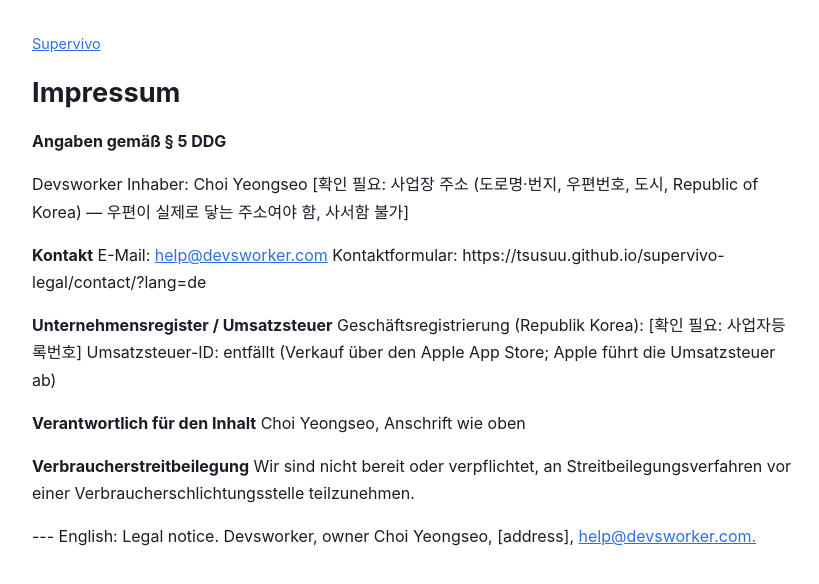
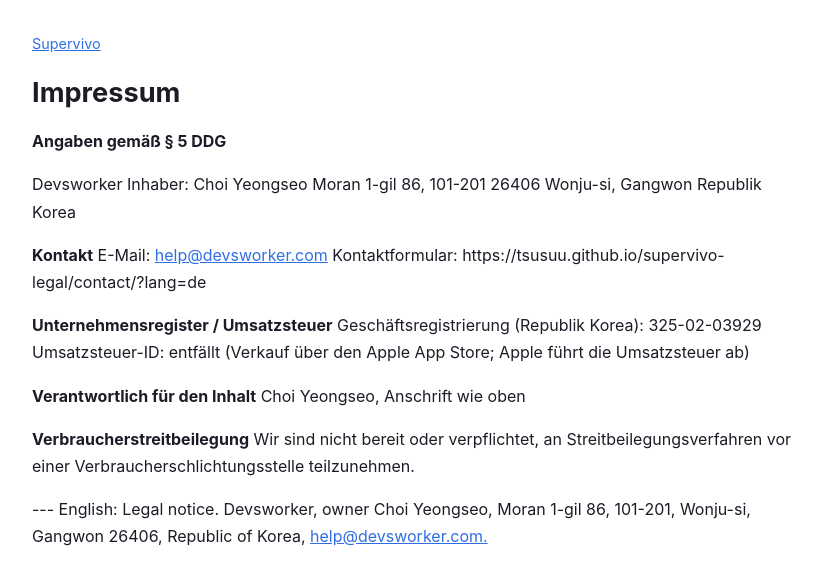
Before and after one commit to tsusuu/supervivo-legal, a plain HTML site: page de/impressum/index.html in a window 1280 px wide. Shown: the whole page, without its empty margins (228-1047 px from the left). Drawn offline with Linux system fonts and the light colour scheme.

Commit message:
Fill address, business number and camera row in overseas legal drafts

```diff
--- a/de/impressum/index.html
+++ b/de/impressum/index.html
@@ -20,11 +20,11 @@ nav { font-size: .9em; color: var(--muted); }
 <nav><a href="../">Supervivo</a></nav>
 <h1>Impressum</h1>
 <p><strong>Angaben gemäß § 5 DDG</strong></p>
-<p>Devsworker Inhaber: Choi Yeongseo [확인 필요: 사업장 주소 (도로명·번지, 우편번호, 도시, Republic of Korea) — 우편이 실제로 닿는 주소여야 함, 사서함 불가]</p>
+<p>Devsworker Inhaber: Choi Yeongseo Moran 1-gil 86, 101-201 26406 Wonju-si, Gangwon Republik Korea</p>
 <p><strong>Kontakt</strong> E-Mail: <a href="mailto:help@devsworker.com">help@devsworker.com</a> Kontaktformular: https://tsusuu.github.io/supervivo-legal/contact/?lang=de</p>
-<p><strong>Unternehmensregister / Umsatzsteuer</strong> Geschäftsregistrierung (Republik Korea): [확인 필요: 사업자등록번호] Umsatzsteuer-ID: entfällt (Verkauf über den Apple App Store; Apple führt die Umsatzsteuer ab)</p>
+<p><strong>Unternehmensregister / Umsatzsteuer</strong> Geschäftsregistrierung (Republik Korea): 325-02-03929 Umsatzsteuer-ID: entfällt (Verkauf über den Apple App Store; Apple führt die Umsatzsteuer ab)</p>
 <p><strong>Verantwortlich für den Inhalt</strong> Choi Yeongseo, Anschrift wie oben</p>
 <p><strong>Verbraucherstreitbeilegung</strong> Wir sind nicht bereit oder verpflichtet, an Streitbeilegungsverfahren vor einer Verbraucherschlichtungsstelle teilzunehmen.</p>
-<p>--- English: Legal notice. Devsworker, owner Choi Yeongseo, [address], <a href="mailto:help@devsworker.com.">help@devsworker.com.</a></p>
+<p>--- English: Legal notice. Devsworker, owner Choi Yeongseo, Moran 1-gil 86, 101-201, Wonju-si, Gangwon 26406, Republic of Korea, <a href="mailto:help@devsworker.com.">help@devsworker.com.</a></p>
 </main></body>
 </html>
```
Also changed, not shown: en/privacy/index.html (+2 -3 lines), 2 other files.
